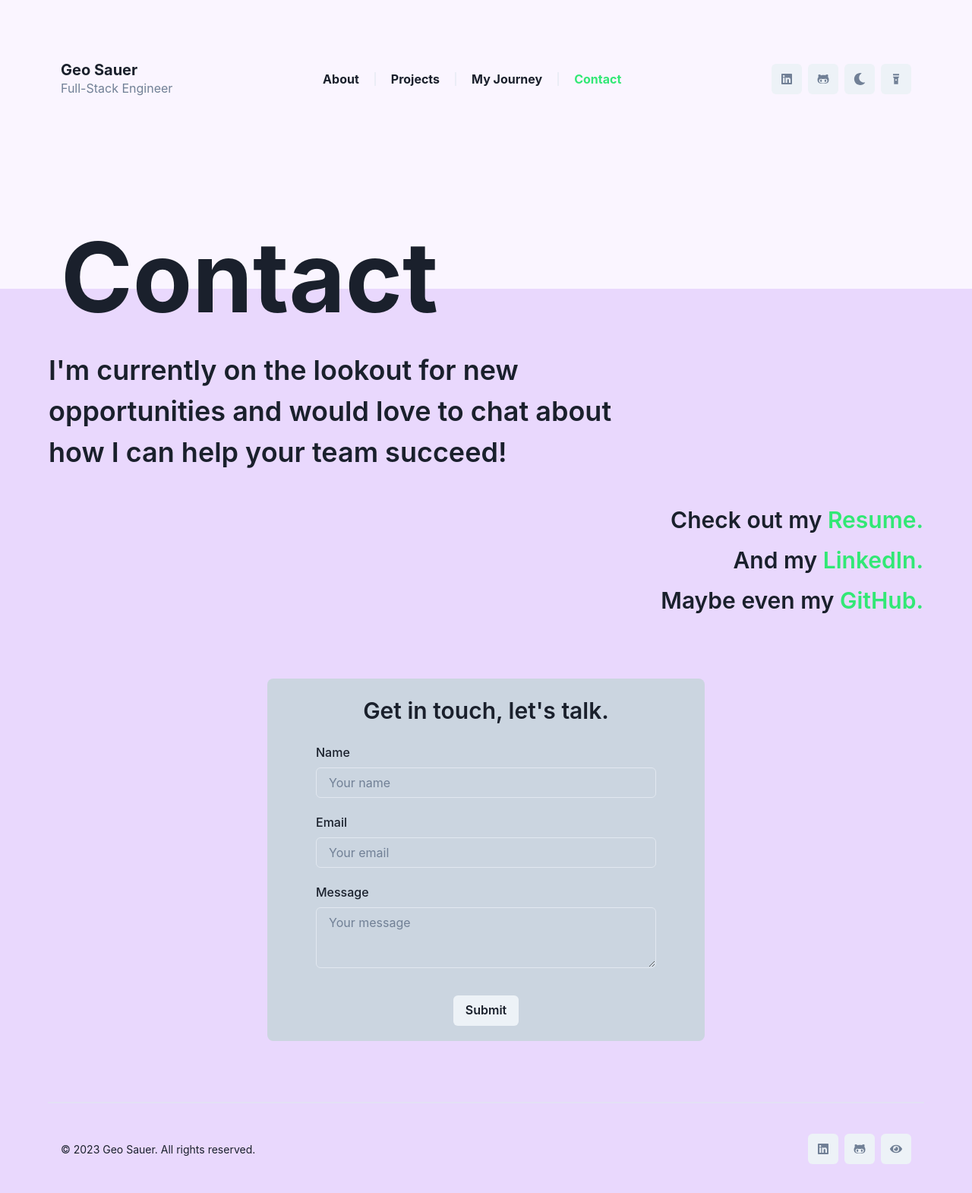
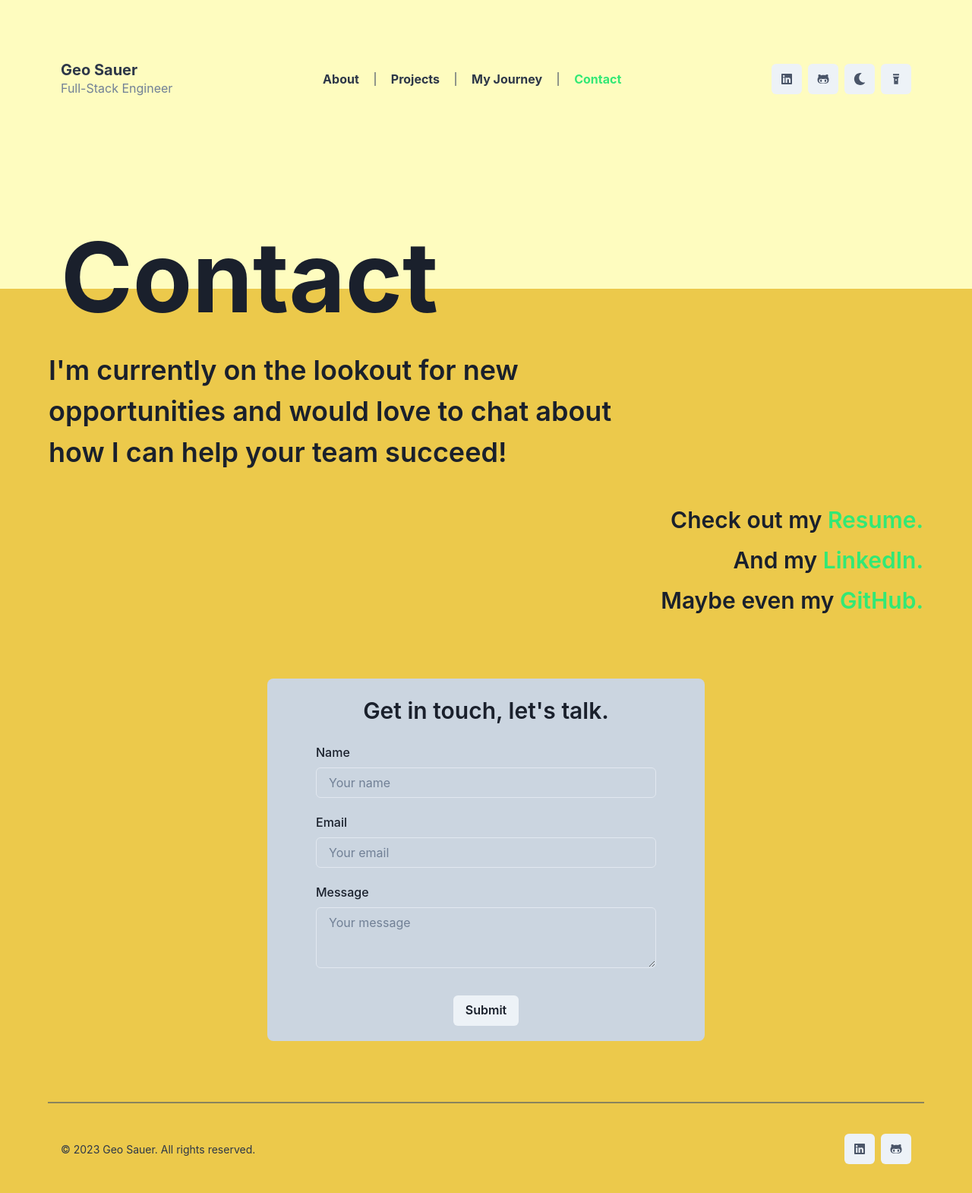
Before and after one commit to GeoSauer/geortfolio-next, a Next.js app: page /contact in a window 1280 px wide. Shown: the top 1570 px of the page at 76% size. Built offline with nearby package versions, Linux system fonts and the light colour scheme.

Commit message:
added Header and Footer themes

```diff
--- a/components/Layout/Footer.js
+++ b/components/Layout/Footer.js
@@ -8,16 +8,13 @@ import {
   Stack,
   Text,
   Tooltip,
-  useColorModeValue,
 } from "@chakra-ui/react";
-import { FaLinkedin, FaGithubAlt, FaEye } from "react-icons/fa";
+import { FaLinkedin, FaGithubAlt } from "react-icons/fa";
 
 export default function Footer() {
-  const color = useColorModeValue("gray.500", "gray.300");
-
   return (
     <Box bg="bgPrimary" pt={20}>
-      <Divider maxW={"6xl"} mx={"auto"} sx={{ borderWidth: "1px" }} />
+      <Divider maxW={"6xl"} mx={"auto"} sx={{ borderWidth: "1px" }} borderColor="divider" />
       <Container
         as="footer"
         role="contentinfo"
@@ -31,7 +28,7 @@ export default function Footer() {
           align="center"
           spacing={6}
         >
-          <Text fontSize="sm">
+          <Text fontSize="sm" color="textPrimary">
             &copy; {new Date().getFullYear() !== 2023 ? "2023 - " : null}
             {new Date().getFullYear()} Geo Sauer. All rights reserved.
           </Text>
@@ -39,7 +36,7 @@ export default function Footer() {
           <ButtonGroup variant="solid">
             <Tooltip label="LinkedIn">
               <IconButton
-                color={color}
+                color="icon"
                 as="a"
                 href={myData.socialUrls.linkedIn}
                 aria-label="LinkedIn"
@@ -47,24 +44,15 @@ export default function Footer() {
                 icon={<FaLinkedin />}
               />
             </Tooltip>
+
             <Tooltip label="GitHub">
               <IconButton
-                color={color}
+                color="icon"
                 as="a"
                 href={myData.socialUrls.github}
                 aria-label="GitHub"
                 target="_blank"
                 icon={<FaGithubAlt />}
-              />
-            </Tooltip>
-            <Tooltip label="Portfolio">
-              <IconButton
-                color={color}
-                as="a"
-                href={myData.socialUrls.portfolio}
-                aria-label="Portfolio"
-                target="_blank"
-                icon={<FaEye />}
               />
             </Tooltip>
           </ButtonGroup>
--- a/components/Layout/Navbar.js
+++ b/components/Layout/Navbar.js
@@ -10,11 +10,9 @@ import {
   Flex,
   Tooltip,
   Stack,
-  useColorModeValue,
   Box,
 } from "@chakra-ui/react";
 import { useEffect, useState } from "react";
-// import { FaEye, FaGithubAlt, FaLinkedin, FaMoon, FaSun } from "react-icons/fa";
 import { FaGithubAlt, FaLinkedin, FaMoon, FaSun } from "react-icons/fa";
 import { MdFlashlightOn, MdFlashlightOff } from "react-icons/md";
 import InternalLinks from "../Links/InternalLinks";
@@ -24,7 +22,6 @@ import CustomLink from "../Custom/CustomLink";
 export default function Navbar() {
   const { toggleColorMode, colorMode } = useColorMode();
   const [mounted, setMounted] = useState(false);
-  const color = useColorModeValue("gray.500", "gray.300");
   const { superDarkMode, setSuperDarkMode } = useSuperDarkMode();
 
   useEffect(() => {
@@ -44,8 +41,10 @@ export default function Navbar() {
           }}
         >
           <CustomLink href="/">
-            <Heading size={"md"}>{myData.name}</Heading>
-            <Text color={color}>{myData.designation}</Text>
+            <Heading size={"md"} color="textPrimary">
+              {myData.name}
+            </Heading>
+            <Text color="textSecondary">{myData.designation}</Text>
           </CustomLink>
         </VStack>
 
@@ -58,7 +57,7 @@ export default function Navbar() {
           <ButtonGroup variant="solid">
             <Tooltip label="LinkedIn" display={{ base: "none", md: "block" }}>
               <IconButton
-                color={color}
+                color="icon"
                 as="a"
                 href={myData.socialUrls.linkedIn}
                 aria-label="LinkedIn"
@@ -66,9 +65,10 @@ export default function Navbar() {
                 icon={<FaLinkedin />}
               />
             </Tooltip>
+
             <Tooltip label="GitHub" display={{ base: "none", md: "block" }}>
               <IconButton
-                color={color}
+                color="icon"
                 as="a"
                 href={myData.socialUrls.github}
                 aria-label="GitHub"
@@ -76,17 +76,7 @@ export default function Navbar() {
                 icon={<FaGithubAlt />}
               />
             </Tooltip>
-            {/* //TODO */}
-            {/* <Tooltip label="Portfolio" display={{ base: "none", md: "block" }}>
-              <IconButton
-                color={color}
-                as="a"
-                href={myData.socialUrls.portfolio}
-                aria-label="Portfolio"
-                target="_blank"
-                icon={<FaEye />}
-              />
-            </Tooltip> */}
+
             <Tooltip
               label={`Toggle ${colorMode === "light" ? "Dark" : "Light"} Mode`}
               display={{ base: "none", md: "block" }}
@@ -95,18 +85,19 @@ export default function Navbar() {
                 as="button"
                 aria-label="Color Mode"
                 onClick={toggleColorMode}
-                color={color}
+                color="icon"
               >
                 {mounted && colorMode === "light" ? <FaMoon /> : <FaSun />}
               </IconButton>
             </Tooltip>
+
             <Tooltip label="Toggle Super Dark Mode" display={{ base: "none", md: "block" }}>
               <IconButton
                 as="button"
                 aria-label="Super Dark Mode"
                 onClick={() => setSuperDarkMode(!superDarkMode)}
                 hideBelow={"940px"}
-                color={color}
+                color="icon"
               >
                 {mounted && superDarkMode ? <MdFlashlightOff /> : <MdFlashlightOn />}
               </IconButton>
--- a/components/Links/InternalLinks.js
+++ b/components/Links/InternalLinks.js
@@ -5,13 +5,14 @@ import CustomLink from "../Custom/CustomLink";
 
 const dividerStyles = {
   borderWidth: "1px",
+  borderColor: "divider",
   height: 4,
   mx: { md: 3 },
 };
 
 export default function InternalLinks() {
   return (
-    <HStack justify={"space-evenly"} fontWeight={"bold"}>
+    <HStack justify={"space-evenly"} fontWeight={"bold"} color="textPrimary">
       <StyledLink href="/about" activeColor={myData.colors[0]}>
         About
       </StyledLink>
--- a/theme/semanticTokens.js
+++ b/theme/semanticTokens.js
@@ -1,24 +1,32 @@
 const semanticTokens = {
   colors: {
     bgPrimary: {
-      default: "purple.100",
+      default: "yellow.400",
       _dark: "rgb(0,33,43)",
     },
     bgSecondary: {
-      default: "purple.50",
+      default: "yellow.100",
       _dark: "rgb(0,43,53)",
     },
     textPrimary: {
-      default: "gray.800",
-      _dark: "gray.100",
+      default: "gray.700",
+      _dark: "gray.200",
     },
     textSecondary: {
-      default: "purple.50",
+      default: "gray.500",
+      _dark: "gray.400",
+    },
+    title: {
+      default: "purple",
       _dark: "rgb(0,43,53)",
     },
-    title: {
-      default: "purple.50",
-      _dark: "rgb(0,43,53)",
+    icon: {
+      default: "gray.600",
+      _dark: "gray.400",
+    },
+    divider: {
+      default: "gray.600",
+      _dark: "gray.400",
     },
   },
 };
```
